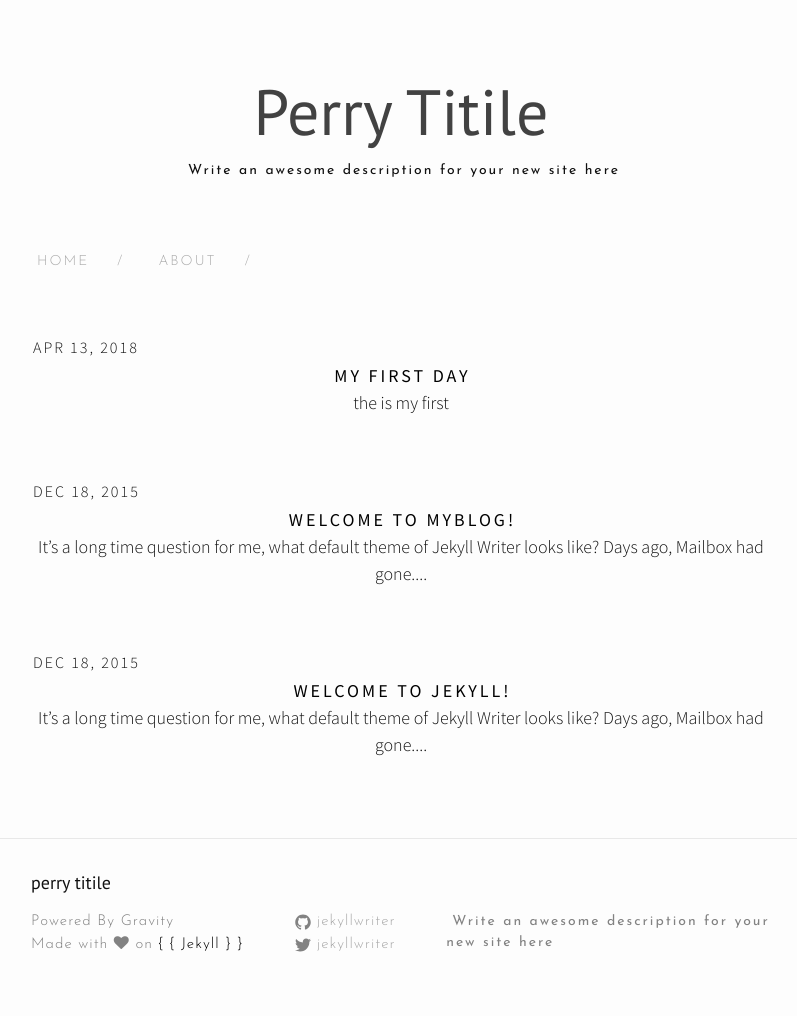
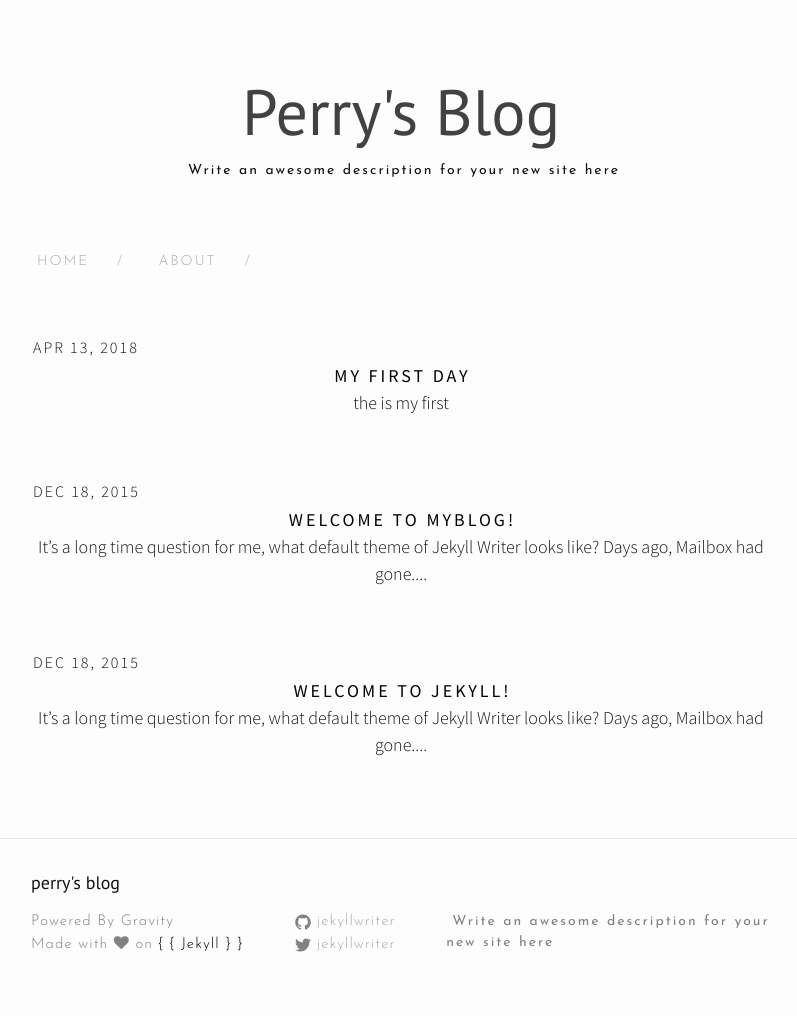
Before and after one commit to li3741/blog, a Jekyll site: the page built from index.html, in a window 1280 px wide. Shown: the whole page, without its empty margins (239-1036 px from the left). Built offline with Jekyll 4.4.1, drawn with Linux system fonts in a browser that asks for light colours; nearby versions of some CDN libraries.

Commit message:
Set theme

```diff
--- a/_config.yml
+++ b/_config.yml
@@ -1,6 +1,6 @@
 # Created by Jekyll Writer
-title: perry titile
-email: your-email@domain.com
+title: perry's blog
+email: li3741@qq.com
 description: Write an awesome description for your new site here
 baseurl: /blog
 url: ''
```
